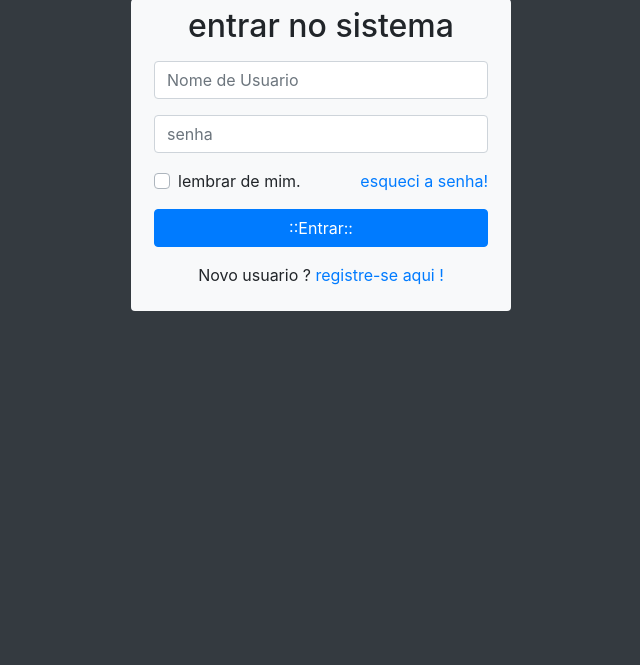
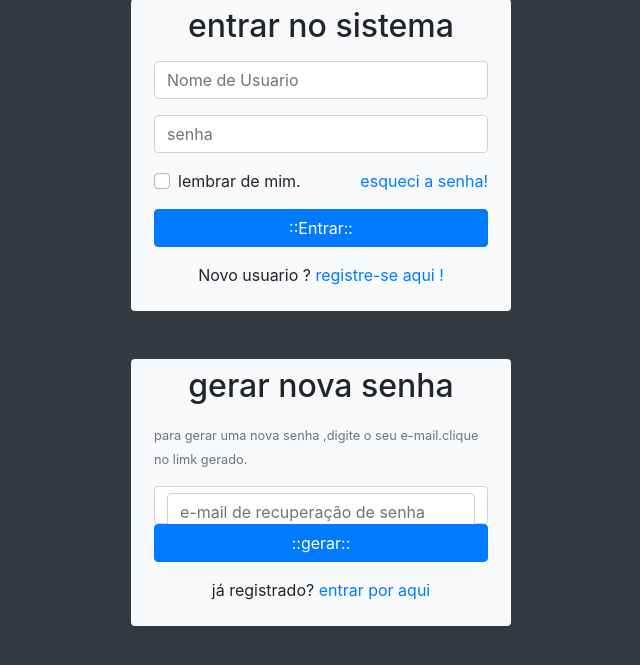
Before and after one commit to Lucaskempner/login, a PHP site: page /login/ in a window 1280 px wide. Shown: the part 91-756 px from the top of the page, without its empty margins (319-959 px from the left). Run offline with PHP 8.4, Linux system fonts and the light colour scheme.

Commit message:
formulario de recuperação de senha
close #2

```diff
--- a/index.php
+++ b/index.php
@@ -80,6 +80,43 @@
             </div>
 
         </section>
+        <!-- final da sessão de login -->
+        <br>
+        <!-- formulario de recuperaçao de senha -->
+        <section class="row mt-4">
+        <div class="col-lg-4 offset-lg-4 bg-light rounded"
+        id="caixaLogin">
+        <h2 class="text-center mt-2">
+                gerar nova senha
+        </h2>
+            <form action="#" method="post" id class="p-2">
+                <div class="form-group">
+                    <small class="text-muted">
+            para gerar uma nova senha ,digite o seu e-mail.clique no limk gerado.
+                    </small>
+                </div>
+                <div class="form-control">
+                    <input type="email" name="emailGerarSenha" id="emailGerarSenha"
+                    class="form-control" placeholder="e-mail de recuperação de senha">
+                </div>
+
+                <div class="form-group">
+                    <input type="submit" value="::gerar::" name="btnGerar"
+                    id="btnGerar" class="btn btn-primary btn-block">
+                </div>
+
+                <div class="form-group">
+                    <p class="text-center">
+                        já registrado? <a href="#" id="btnjaRegistrado">
+                                entrar por aqui
+                        </a>
+                    </p>
+                </div>
+            </form>
+        </div>
+        </section>
+
+
     </main>
 
     <!-- Optional JavaScript -->
```
